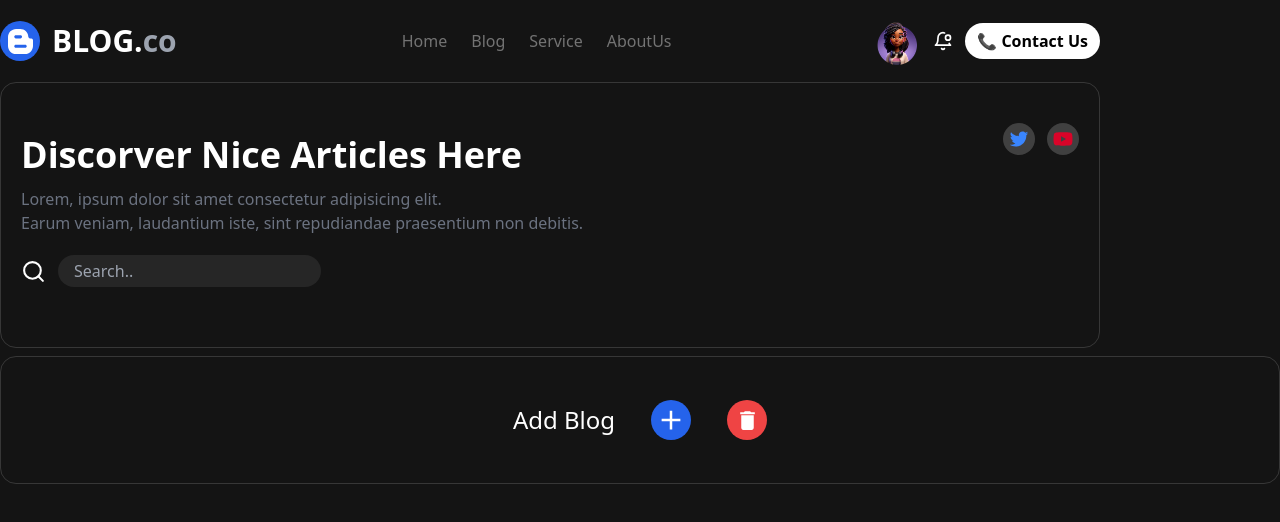
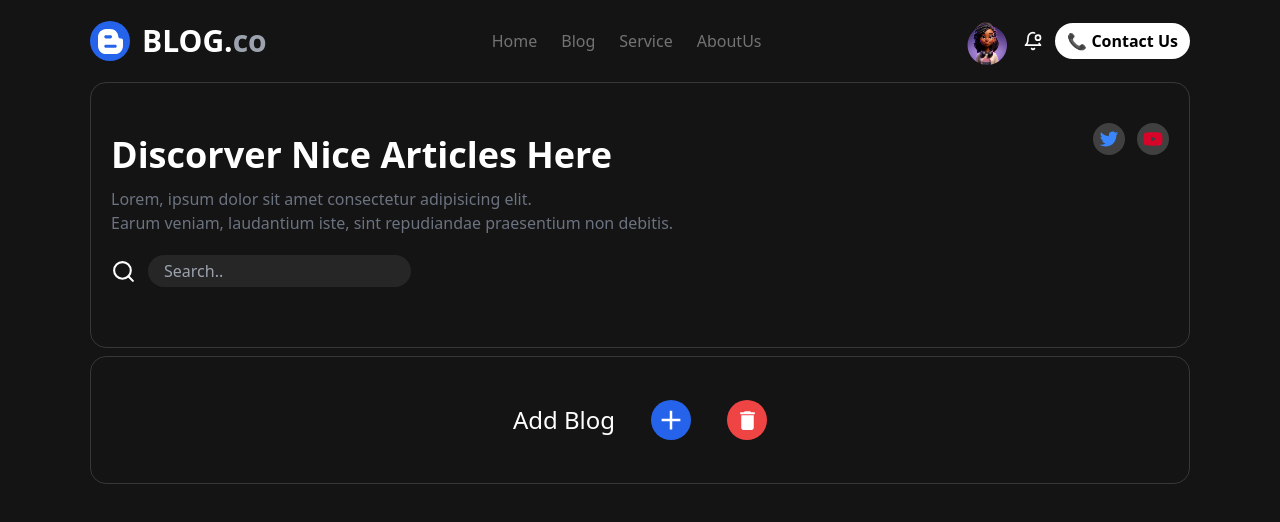
Before and after one commit to senethmendis/mern-blog-web-app, a React (Vite) app in the folder client/: page /profile in a window 1280 px wide. Shown: the top 522 px of the page. Built offline with nearby package versions, Linux system fonts and the light colour scheme.

Commit message:
notification added and small changes Ui

```diff
--- a/client/package.json
+++ b/client/package.json
@@ -13,7 +13,8 @@
     "react": "^18.2.0",
     "react-dom": "^18.2.0",
     "react-icons": "^5.0.1",
-    "react-router-dom": "^6.22.3"
+    "react-router-dom": "^6.22.3",
+    "react-toastify": "^10.0.5"
   },
   "devDependencies": {
     "@types/react": "^18.2.66",
--- a/client/src/components/Header.jsx
+++ b/client/src/components/Header.jsx
@@ -1,4 +1,3 @@
-import React from "react";
 import Navbar from "./Navbar";
 import { IoLogoTwitter } from "react-icons/io";
 import { FaYoutube } from "react-icons/fa";
@@ -8,7 +7,7 @@ import ArticalBanner from "../components/ArticalBanner";
 const Header = ({ isBannerVisible }) => {
   return (
     <>
-      <header className="max-w-[1100px] ">
+      <header className="max-w-[1100px] mx-auto">
         <Navbar />
 
         <div className="w-full py-10 px-5 border border-white/15 rounded-2xl ">
--- a/client/src/components/Logo.jsx
+++ b/client/src/components/Logo.jsx
@@ -1,16 +1,19 @@
-import React from "react";
 import { ImBlogger } from "react-icons/im";
+import { Link } from "react-router-dom";
 
 const Logo = () => {
   return (
-    <div className="w-[200px] h-[50px] flex justify-start items-center gap-3">
+    <Link
+      to={"/"}
+      className="w-[200px] h-[50px] flex justify-start items-center gap-3"
+    >
       <div className="w-10 h-10 bg-blue-600 flex justify-center items-center rounded-full">
         <ImBlogger size={25} color="fff" />
       </div>
       <h1 className="logo">
         BLOG.<span className="text-gray-400">co</span>
       </h1>
-    </div>
+    </Link>
   );
 };
 
--- a/client/src/components/Navbar.jsx
+++ b/client/src/components/Navbar.jsx
@@ -1,4 +1,3 @@
-import React from "react";
 import { NavbarItem } from "../constants/constant";
 import { Avatar } from "../assets";
 import { LuBellDot } from "react-icons/lu";
--- a/client/src/pages/AddBlog.jsx
+++ b/client/src/pages/AddBlog.jsx
@@ -1,4 +1,6 @@
-import React, { useEffect, useState } from "react";
+import { useEffect, useState } from "react";
+import { ToastContainer, toast } from "react-toastify";
+import "react-toastify/dist/ReactToastify.css";
 import Navbar from "../components/Navbar";
 
 const API_BASE = "http://localhost:3001";
@@ -9,6 +11,8 @@ const AddBlog = () => {
   const [description, setDescription] = useState("");
 
   const [blogData, setBlogData] = useState([]);
+
+  const notify = () => toast("New Blog Added!");
 
   async function getBlogData() {
     fetch(API_BASE + "/blogs")
@@ -43,9 +47,11 @@ const AddBlog = () => {
     setDescription("");
   }
 
-  const imageHandler = (e) => {
-    setImage(e.target.files[0]);
-  };
+  function handleForm(e) {
+    e.preventDefault();
+    addBlog();
+    notify();
+  }
 
   return (
     <div className="w-full px-4">
@@ -53,12 +59,22 @@ const AddBlog = () => {
 
       <section className="flex justify-center items-center py-10">
         <form
-          onSubmit={(e) => {
-            e.preventDefault();
-            addBlog();
-          }}
+          onSubmit={handleForm}
           className="w-full md:w-[450px] flex flex-col gap-4"
         >
+          <ToastContainer
+            position="top-right"
+            autoClose={5000}
+            hideProgressBar={false}
+            newestOnTop={false}
+            closeOnClick
+            rtl={false}
+            pauseOnFocusLoss
+            draggable
+            pauseOnHover
+            theme="light"
+            transition:Bounce
+          />
           <input
             type="text"
             value={title}
--- a/client/src/pages/Profile.jsx
+++ b/client/src/pages/Profile.jsx
@@ -1,4 +1,3 @@
-import React from "react";
 import { IoMdAdd } from "react-icons/io";
 import { MdDelete } from "react-icons/md";
 import { Link } from "react-router-dom";
@@ -7,8 +6,8 @@ import Header from "../components/Header";
 const Profile = () => {
   return (
     <section>
-      <Header />
-      <div className="w-full h-32 my-2 border border-white/15 rounded-2xl gap-9 flex justify-center items-center">
+      <Header isBannerVisible={false} />
+      <div className=" max-w-[1100px] mx-auto w-full h-32 my-2 border border-white/15 rounded-2xl gap-9 flex justify-center items-center">
         <h1 className="text-2xl">Add Blog</h1>
         <button className="text-3xl font-bold h-10 flex justify-center items-center rounded-full w-10 bg-blue-600">
           <Link to="/addblog">
```
Also changed, not shown: 1 other file (tests, documents, lock files or other folders).
